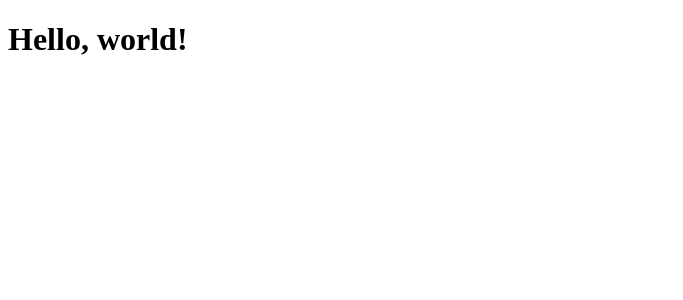
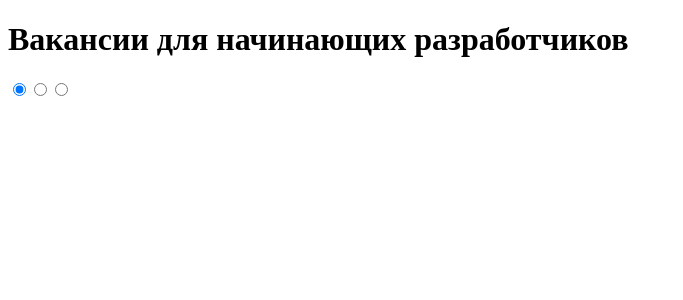
Before and after one commit to annakon/otus-js-baklikova-project, a React app: page / in a window 1280 px wide. Shown: the top 300 px of the page, without its empty margins (0-683 px from the left). Built offline with nearby package versions, Linux system fonts and the light colour scheme.

Commit message:
RadioButton

```diff
--- /dev/null
+++ b/src/App.tsx
@@ -0,0 +1,11 @@
+import React from 'react';
+import RadioButton from "./components/RadioButton";
+
+const App= () => {
+    return <>
+        <h1>Вакансии для начинающих разработчиков</h1>
+        <RadioButton></RadioButton>
+    </>;
+}
+
+export default App;
--- /dev/null
+++ b/src/components/RadioButton.tsx
@@ -0,0 +1,25 @@
+import React, { useState } from 'react';
+
+function RadioButton() {
+    const [value, setValue] = useState('1');
+
+    function chengeValue(event : React.ChangeEvent<HTMLInputElement>) {
+        setValue(event.target.value);
+    }
+
+    return <div>
+        <input type="radio" name="radio" value="1"
+               checked={value === '1'}
+               onChange={chengeValue} />
+
+        <input type="radio" name="radio" value="2"
+               checked={value === '2'}
+               onChange={chengeValue} />
+
+        <input type="radio" name="radio" value="3"
+               checked={value === '3'}
+               onChange={chengeValue} />
+    </div>;
+}
+
+export default RadioButton;
--- a/src/index.tsx
+++ b/src/index.tsx
@@ -1,7 +1,9 @@
 import React from 'react';
 import * as ReactDOM from 'react-dom/client';
+
+import App from "./App"
 
 const root = ReactDOM.createRoot(
     document.getElementById('root') as HTMLDivElement
 );
-root.render(<h1>Hello, world!</h1>);
+root.render(<App/>);
```
